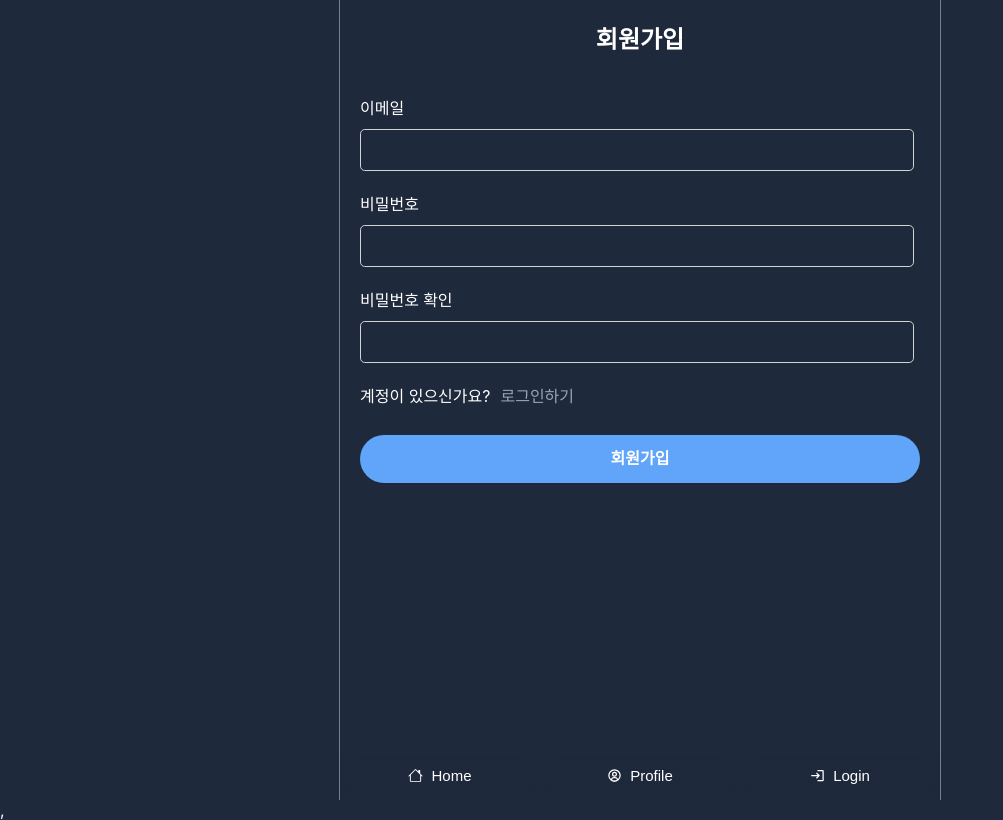
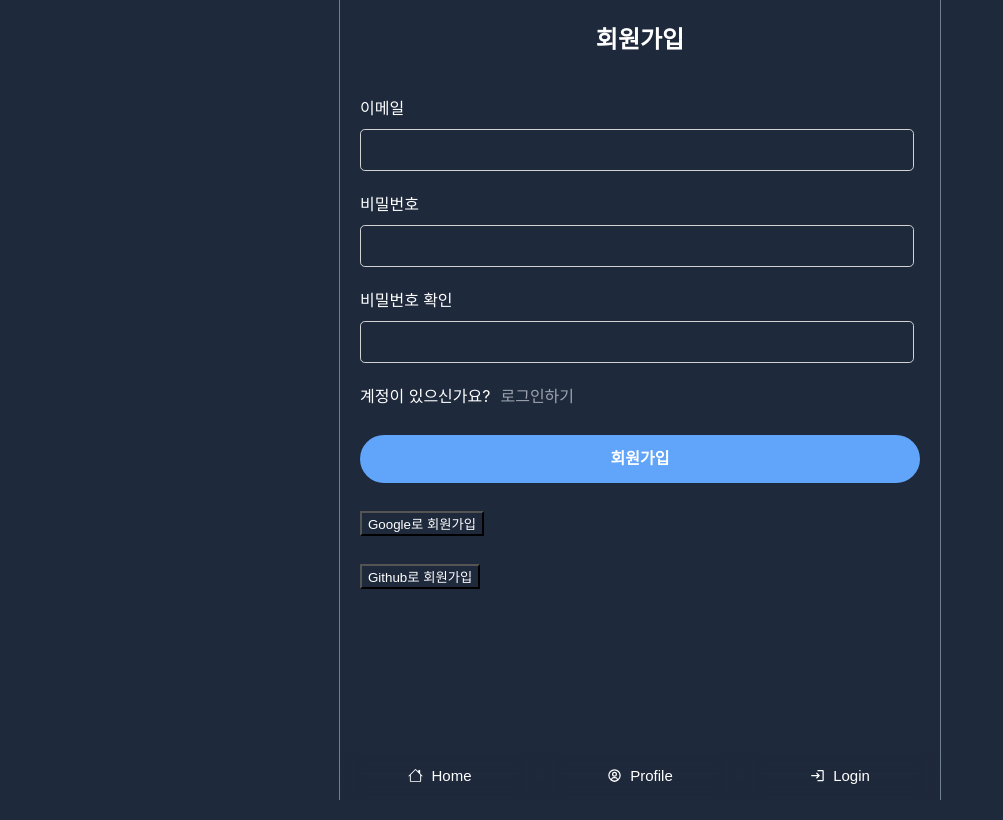
Before and after one commit to kionys/react-twitter, a React (Create React App) app: page /users/signup in a window 1280 px wide. Shown: the whole page, without its empty margins (0-1003 px from the left). Built offline with nearby package versions, Linux system fonts and the light colour scheme; no server answers.

Commit message:
update: google, github 로 회원가입 및 로그인 구현

```diff
--- a/src/App.tsx
+++ b/src/App.tsx
@@ -20,8 +20,8 @@ function App() {
     onAuthStateChanged(auth, user => {
       user && setIsAuthenticated(true);
       !user && setIsAuthenticated(false);
+      setInit(true);
     });
-    setInit(true);
   }, [auth]);
 
   return (
--- a/src/components/users/login-form.tsx
+++ b/src/components/users/login-form.tsx
@@ -1,5 +1,11 @@
 import { app } from "firebase-app";
-import { getAuth, signInWithEmailAndPassword } from "firebase/auth";
+import {
+  getAuth,
+  GithubAuthProvider,
+  GoogleAuthProvider,
+  signInWithEmailAndPassword,
+  signInWithPopup,
+} from "firebase/auth";
 import { useState } from "react";
 import { Link, useNavigate } from "react-router-dom";
 import { toast } from "react-toastify";
@@ -52,6 +58,42 @@ export default function LoginForm() {
     }
   };
 
+  const onClickSocialLogin = async (e: React.MouseEvent<HTMLButtonElement>) => {
+    const name = e.currentTarget.name;
+
+    let provider: any;
+    const auth = getAuth(app);
+
+    switch (name) {
+      case "google":
+        provider = new GoogleAuthProvider();
+        break;
+      case "github":
+        provider = new GithubAuthProvider();
+        break;
+      default:
+        return;
+    }
+
+    try {
+      await signInWithPopup(
+        auth,
+        provider as GithubAuthProvider | GoogleAuthProvider,
+      )
+        .then(result => {
+          console.log(result);
+          console.log("User Info:", result.user);
+          navigate("/");
+          toast.success("로그인 되었습니다.");
+        })
+        .catch(error => {
+          const errorMessage = error?.message;
+          toast.error(errorMessage);
+        });
+    } catch (error) {
+      console.error("Error during social login:", error);
+    }
+  };
   return (
     <>
       <form onSubmit={onClickSubmitLogin} className="form form--lg">
@@ -100,6 +142,26 @@ export default function LoginForm() {
             로그인
           </button>
         </div>
+        <div className="form__block--lg">
+          <button
+            type="button"
+            name="google"
+            className="form__btn--google"
+            onClick={onClickSocialLogin}
+          >
+            Google로 로그인
+          </button>
+        </div>
+        <div className="form__block--lg">
+          <button
+            type="button"
+            name="github"
+            className="form__btn--github"
+            onClick={onClickSocialLogin}
+          >
+            Github로 로그인
+          </button>
+        </div>
       </form>
     </>
   );
--- a/src/components/users/signup-form.tsx
+++ b/src/components/users/signup-form.tsx
@@ -1,5 +1,11 @@
 import { app } from "firebase-app";
-import { createUserWithEmailAndPassword, getAuth } from "firebase/auth";
+import {
+  createUserWithEmailAndPassword,
+  getAuth,
+  GithubAuthProvider,
+  GoogleAuthProvider,
+  signInWithPopup,
+} from "firebase/auth";
 import { useState } from "react";
 import { Link, useNavigate } from "react-router-dom";
 import { toast } from "react-toastify";
@@ -12,6 +18,7 @@ interface IStateSignup {
 
 export default function SignupForm() {
   const navigate = useNavigate();
+
   const [error, setError] = useState("");
   const [state, setState] = useState<IStateSignup>({
     email: "",
@@ -63,6 +70,42 @@ export default function SignupForm() {
     }
   };
 
+  const onClickSocialLogin = async (e: React.MouseEvent<HTMLButtonElement>) => {
+    const name = e.currentTarget.name;
+
+    let provider: any;
+    const auth = getAuth(app);
+
+    switch (name) {
+      case "google":
+        provider = new GoogleAuthProvider();
+        break;
+      case "github":
+        provider = new GithubAuthProvider();
+        break;
+      default:
+        return;
+    }
+
+    try {
+      await signInWithPopup(
+        auth,
+        provider as GithubAuthProvider | GoogleAuthProvider,
+      )
+        .then(result => {
+          console.log(result);
+          console.log("User Info:", result.user);
+          navigate("/");
+          toast.success("로그인 되었습니다.");
+        })
+        .catch(error => {
+          const errorMessage = error?.message;
+          toast.error(errorMessage);
+        });
+    } catch (error) {
+      console.error(error);
+    }
+  };
   return (
     <>
       <form onSubmit={onClickSubmitSignup} className="form form--lg">
@@ -121,6 +164,26 @@ export default function SignupForm() {
             회원가입
           </button>
         </div>
+        <div className="form__block--lg">
+          <button
+            type="button"
+            name="google"
+            className="form__btn--google"
+            onClick={onClickSocialLogin}
+          >
+            Google로 회원가입
+          </button>
+        </div>
+        <div className="form__block--lg">
+          <button
+            type="button"
+            name="github"
+            className="form__btn--github"
+            onClick={onClickSocialLogin}
+          >
+            Github로 회원가입
+          </button>
+        </div>
       </form>
     </>
   );
--- a/src/index.tsx
+++ b/src/index.tsx
@@ -1,6 +1,6 @@
 import { AuthContextProvider } from "context/auth-context";
 import ReactDOM from "react-dom/client";
-import { BrowserRouter } from "react-router-dom";
+import { BrowserRouter as Router } from "react-router-dom";
 import App from "./App";
 import "./index.scss";
 
@@ -9,9 +9,8 @@ const root = ReactDOM.createRoot(
 );
 root.render(
   <AuthContextProvider>
-    <BrowserRouter>
+    <Router>
       <App />
-    </BrowserRouter>
-    ,
+    </Router>
   </AuthContextProvider>,
 );
```
